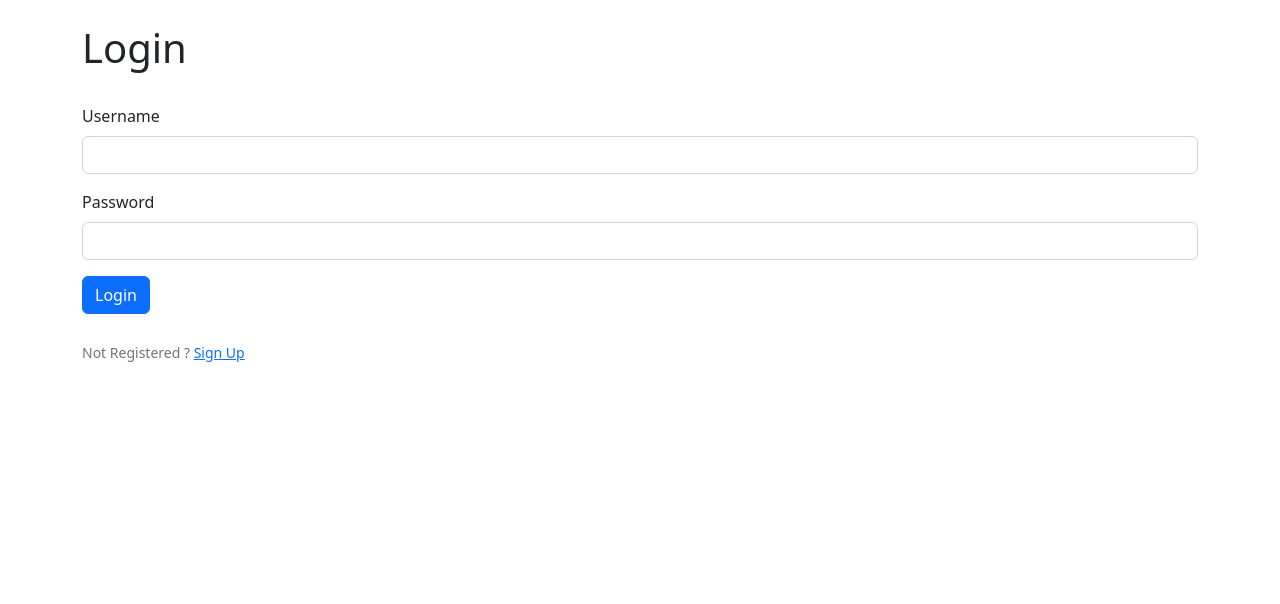
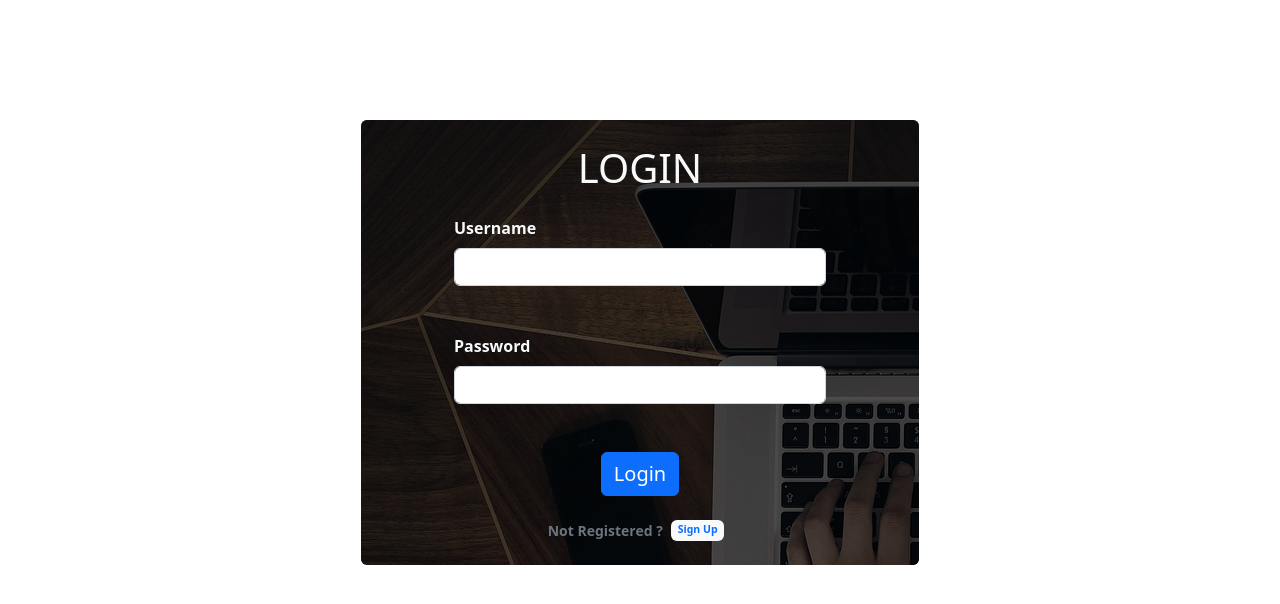
Before and after one commit to JaninduChanuka/CS50W_Projects, a Django app: page /members/login/ in a window 1280 px wide. Shown: the part 57-661 px from the top of the page. Run offline with Django 4.2, Linux system fonts and the light colour scheme.

Commit message:
Add files via upload

```diff
--- a/capstone/members/templates/registration/login.html
+++ b/capstone/members/templates/registration/login.html
@@ -1,23 +1,36 @@
 {% extends 'base.html' %}
+{%load static%}
 {% block title %}LOGIN{% endblock %}
 {% block content %}
-<h1>Login</h1>
+<br><br><br><br>
+<div class="d-flex justify-content-center">
+    <div class="col-md-6">
+        <div class="bg-image shadow-2-strong rounded"
+            style="background-image: url('{% static 'myblog/images/login-background.jpg'%}')">
+            <div class="mask rounded" style="background-color: rgba(0, 0, 0, 0.7)">
+                <div class="d-flex justify-content-center">
+                    <div class="form-group col-md-8 fw-semibold text-light">
+                        <form method="post">
                             <br>
-<div class="form-group">
-    <form method="post">
+                            <h1 class="d-flex justify-content-center mb-4">LOGIN</h1>
                             {% csrf_token %}
-        <div class="mb-3">
+                            <div class="mb-5">
                                 <label class="form-label">Username</label>
                                 <input class="form-control" name="username" type="Text">
                             </div>
-        <div class="mb-3">
+                            <div class="mb-5">
                                 <label class="form-label">Password</label>
                                 <input class="form-control" name="password" type="password">
                             </div>
-        <button class="btn btn-primary">Login</button>
+                            <div class="d-flex justify-content-center mb-4">
+                                <button class="btn btn-primary fs-5">Login</button>
+                            </div>
                         </form>
-    <br>
-    <div class="form-text">Not Registered ? <a href="{% url 'register' %}">Sign Up</a></div>
+                        <div class="form-text d-flex justify-content-center mb-4">Not Registered ?<a href="{% url 'register' %}" class="badge bg-light text-wrap text-primary mx-2 text-decoration-none fw-bold"> Sign Up</a></div>
                     </div>
-
+                </div>
+            </div>
+        </div>
+    </div>
+</div>
 {% endblock %}
--- a/capstone/myblog/templates/base.html
+++ b/capstone/myblog/templates/base.html
@@ -1,3 +1,4 @@
+{%load static%}
 <!DOCTYPE html>
 <html lang="en">
 <head>
@@ -14,6 +15,7 @@
     <script crossorigin="anonymous"
             integrity="sha512-STof4xm1wgkfm7heWqFJVn58Hm3EtS31XFaagaa8VMReCXAkQnJZ+jEy8PCC/iT18dFy95WcExNHFTqLyp72eQ=="
             referrerpolicy="no-referrer" src="https://cdnjs.cloudflare.com/ajax/libs/jquery/3.6.3/jquery.min.js"></script>
+    <link rel="icon" type="image/x-icon" href="{% static 'myblog/images/favicon.ico'%}">
 
     <title>{% block title %}MY BLOG{% endblock %}</title>
 </head>
```
Also changed, not shown: capstone/members/templates/registration/change_password.html (+19 -8 lines), capstone/members/templates/registration/create_user_profile_page.html (+19 -8 lines), capstone/members/templates/registration/edit_profile_page.html (+19 -8 lines), capstone/members/templates/registration/edit_settings.html (+20 -9 lines), capstone/members/templates/registration/register.html (+20 -8 lines), capstone/db.sqlite3, capstone/static/myblog/images/favicon.ico (added), capstone/static/myblog/images/form-background.jpg (added), capstone/static/myblog/images/login-background.jpg (added). Lines whose indentation alone changed are shown as unchanged.
